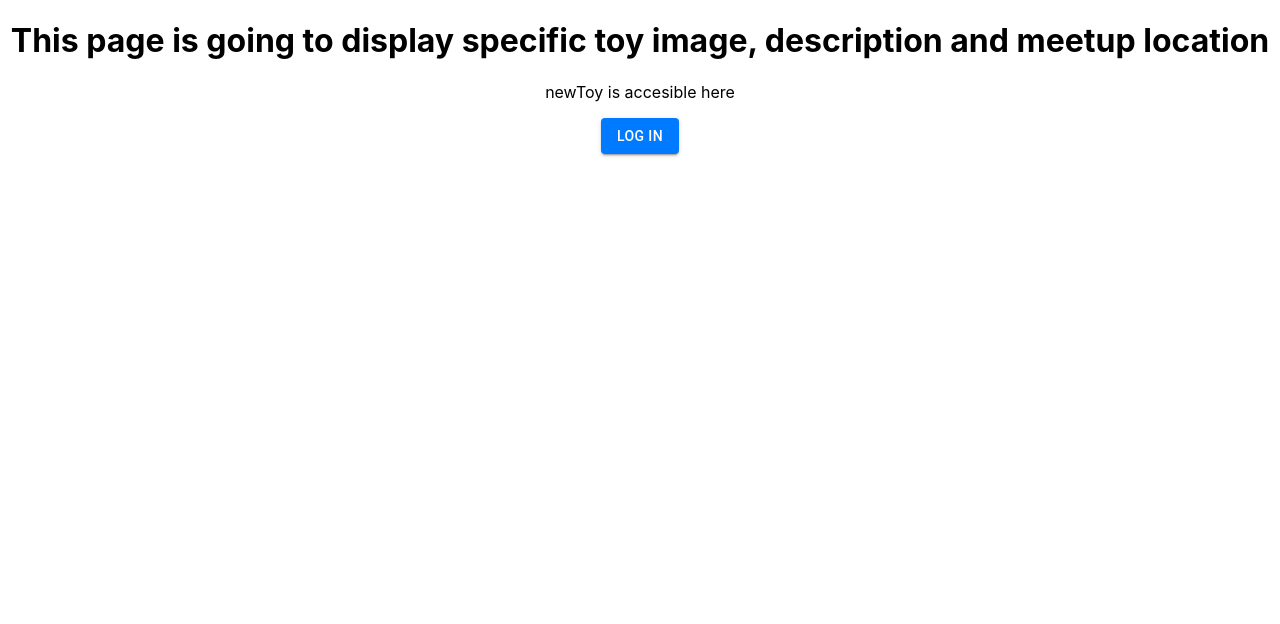
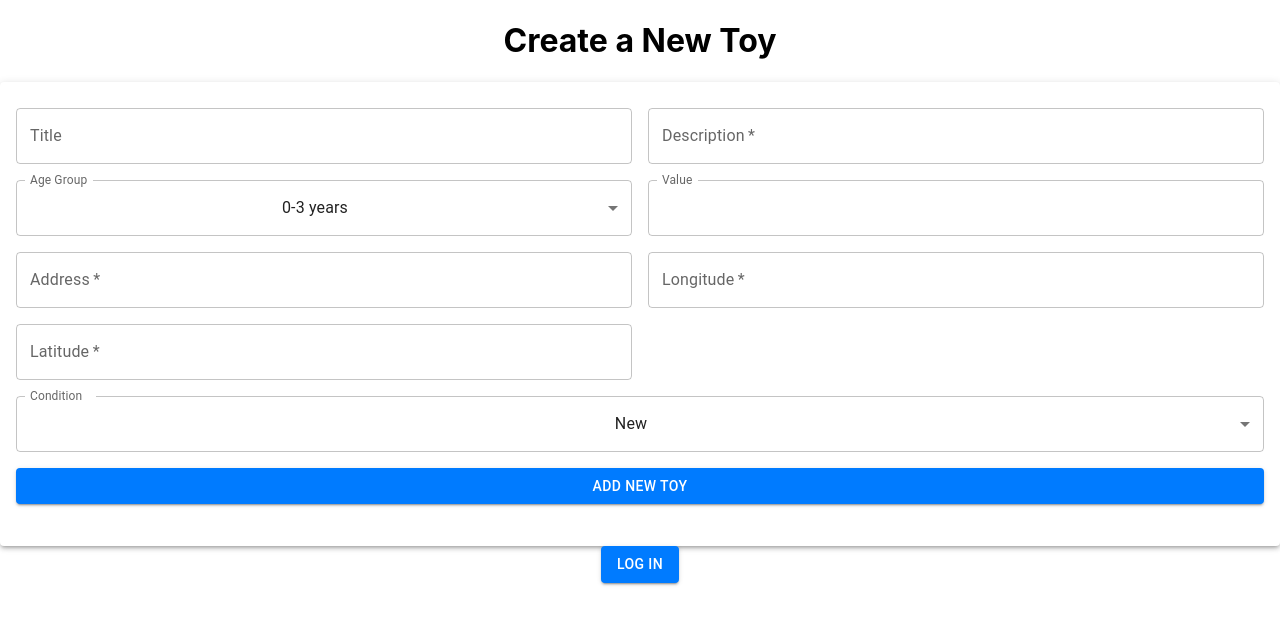
Before and after one commit to Hamanpreet/SwapnPlay, a React (Create React App) app in the folder frontend/: page /toys/newToy in a window 1280 px wide. Shown: the top 624 px of the page. Built offline with nearby package versions, Linux system fonts and the light colour scheme.

Commit message:
Update frontend to save form data

```diff
--- a/frontend/src/App.jsx
+++ b/frontend/src/App.jsx
@@ -28,7 +28,7 @@ function App() {
             <Route path="/" element={<Home />} />
             <Route path="/about" element={<About />} />
             <Route path="/toys/:id" element={<Toy />} />
-            <Route path="/toys/new" element={ <NewToy /> } />
+            <Route path="/toys/newToy" element={ <NewToy /> } />
             <Route path="*" element={<NotFound />} />
         </Routes>
       </Router>
--- a/frontend/src/components/NewToy.jsx
+++ b/frontend/src/components/NewToy.jsx
@@ -1,5 +1,8 @@
 import React, { useState } from "react";
 import axios from "axios";
+// import newtoy.css css page
+//const cors = require("cors");
+
 import {
   TextField,
   Select,
@@ -43,7 +46,7 @@ const NewToy = () => {
     e.preventDefault();
     // Send a POST request to create a new toy entry on the server using Axios
     axios
-      .post("http://localhost:8080/toys/create-toy", toyInfo)
+      .post("http://localhost:8080/toys/newToy", toyInfo)
       .then((response) => {
         console.log("Form data submitted successfully:", response.data);
         setMessage("Request submitted successfully!");
@@ -181,7 +184,7 @@ const NewToy = () => {
                 color="primary"
                 fullWidth
               >
-                Submit
+                Add New Toy
               </Button>
             </Grid>
             <Grid item xs={12}>
```
Also changed, not shown: 1 other file (tests, documents, lock files or other folders).
